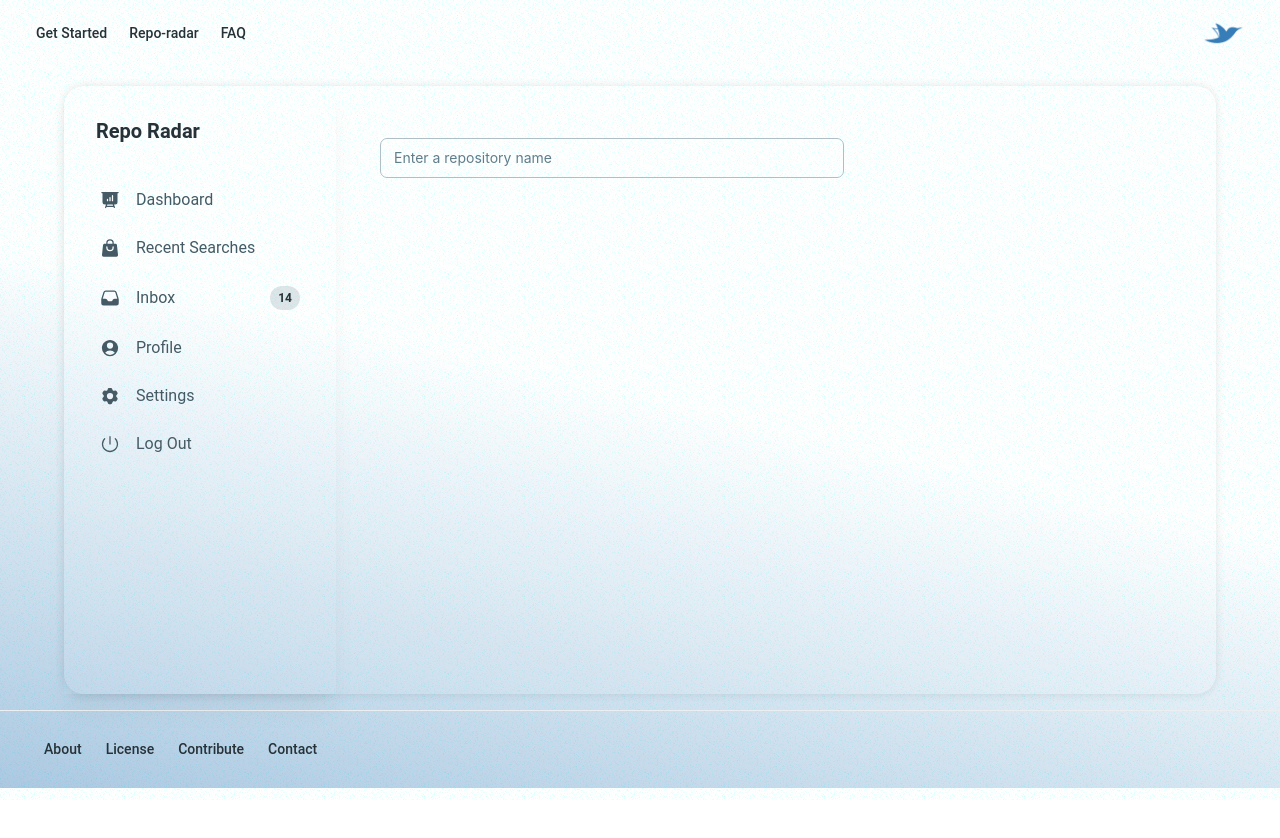
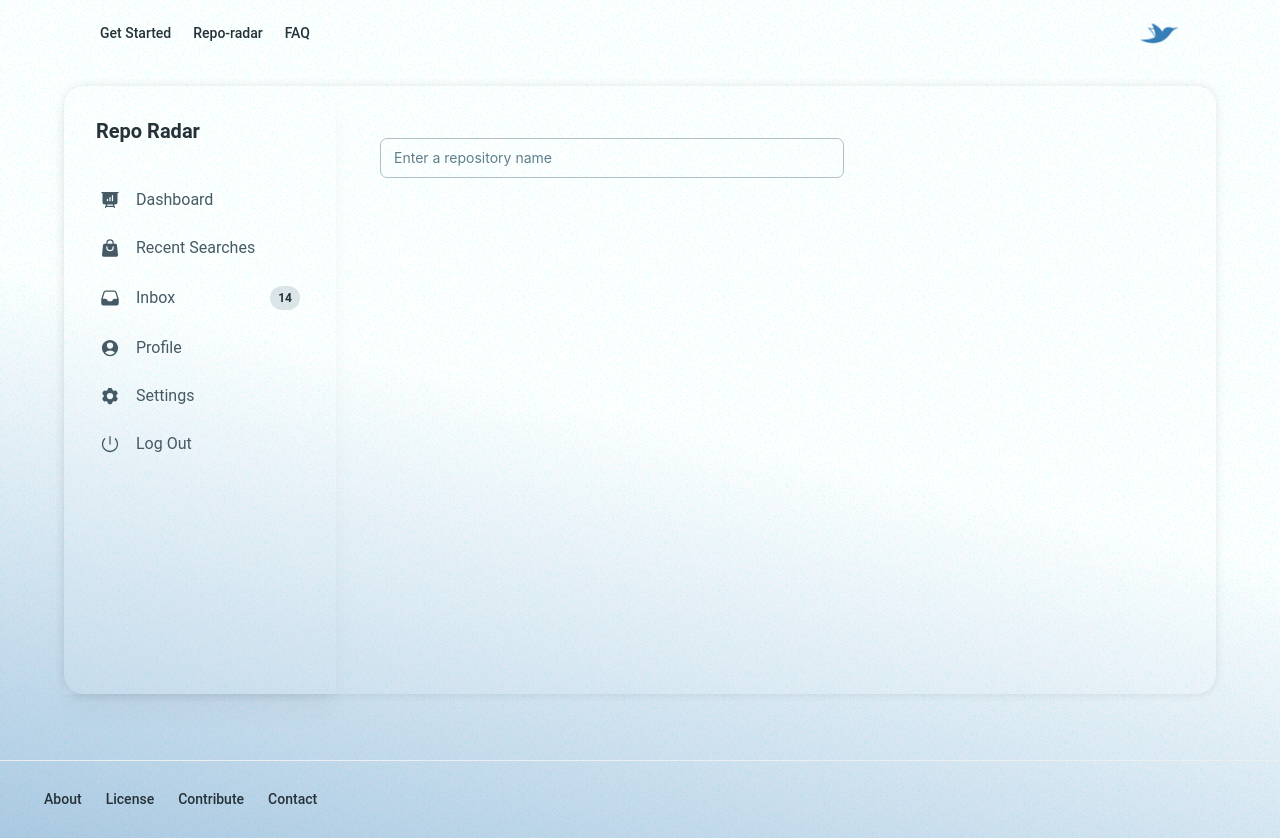
Before and after one commit to federicalora94/orderbird-repo-radar, a React (Create React App) app: page /repo-radar in a window 1280 px wide. Before the commit the page ends 800 px from the top, so only its background shows below. Built offline with nearby package versions, Linux system fonts and the light colour scheme.

Commit message:
refactor: Enhance CSS code organization and documentation in index.css
Related to issue: [#21](https://github.com/federicalora94/orderbird-repo-radar/issues/21)

Signed-off-by: F.Lora <federicalora94@gmail.com>

```diff
--- a/src/index.css
+++ b/src/index.css
@@ -1,7 +1,9 @@
+/* Import Tailwind CSS base, components, and utilities */
 @import 'tailwindcss/base';
 @import 'tailwindcss/components';
 @import 'tailwindcss/utilities';
 
+/* Reset body styles and set fonts */
 body {
     margin: 0;
     font-family: -apple-system, BlinkMacSystemFont, 'Segoe UI', 'Roboto', 'Oxygen',
@@ -9,43 +11,63 @@ body {
     sans-serif;
     -webkit-font-smoothing: antialiased;
     -moz-osx-font-smoothing: grayscale;
-    height: fit-content;
+    min-height: 100vh;
+    max-height: 200vh;
+    /* Set background with a grain texture and gradient */
     background-image: url("./assets/images/grain-texture.jpg"), linear-gradient(13deg, rgba(173, 201, 226, 1) 0%, rgba(255, 255, 255, 1) 50%, rgba(255, 255, 255, 1) 100%);
     background-blend-mode: multiply;
     background-repeat: repeat, no-repeat;
 }
 
+/* Define styles for code elements */
 code {
     font-family: source-code-pro, Menlo, Monaco, Consolas, 'Courier New',
     monospace;
 }
 
+/* Styles for the orderbird-navbar__logo-link */
 .orderbird-navbar__logo-link {
     display: flex;
     align-items: center;
     justify-content: center;
 }
 
+/* Styles for the orderbird-navbar__logo-img */
 .orderbird-navbar__logo-img {
     height: 50px;
 }
 
-.header-navigation{
-  background-color: transparent;
+/* Styles for the header-navigation */
+.header-navigation {
+    background-color: transparent;
     border: none;
     box-shadow: none;
-
 }
 
-#dashboard-wrapper{
-  background-color: rgba(255, 255, 255, 0.08);
+/* Styles for the dashboard-wrapper and header */
+#dashboard-wrapper, header {
+    background-color: rgba(255, 255, 255, 0.08);
     box-shadow: 0 0 10px 0 rgba(0, 0, 0, 0.1);
     border-radius: 20px;
-
     width: 90vw;
     max-width: 1280px;
+    margin: 0 auto;
 }
 
-.App{
-height: fit-content;
+/* Remove box shadow from header inside dashboard-wrapper */
+header {
+    box-shadow: none;
 }
+
+
+
+/* Styles for the footer */
+footer {
+    max-width: 1280px;
+    margin: 0 auto;
+}
+
+/* Styles for the main content */
+main {
+    margin-bottom: 50px;
+}
```
